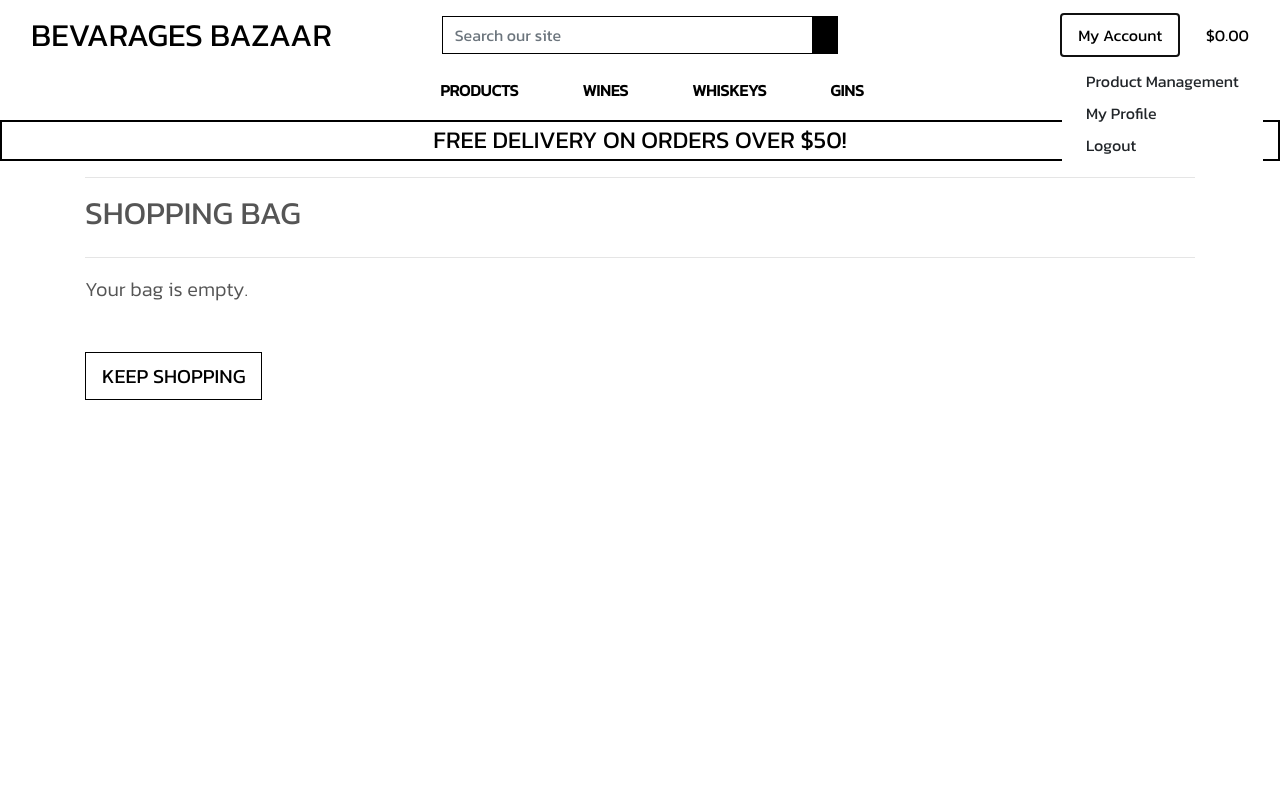
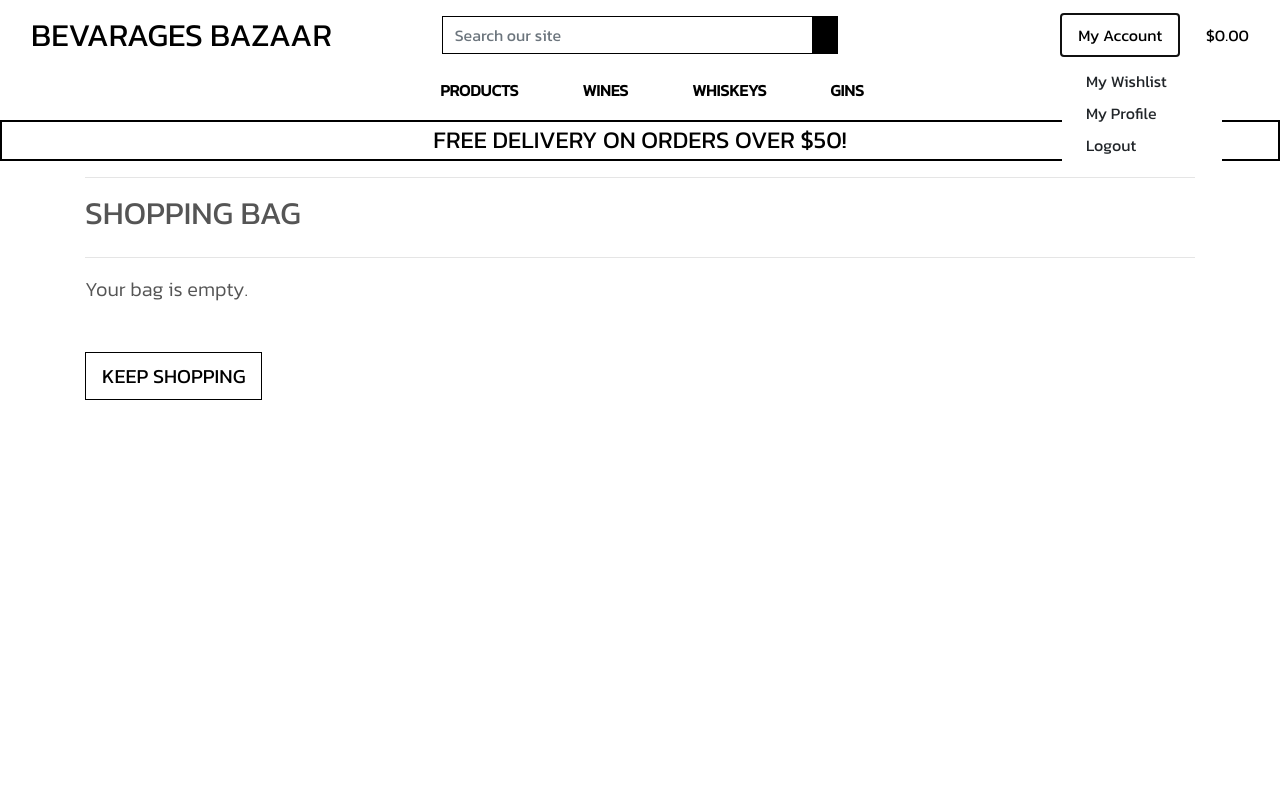
Before and after one commit to Afjunior18/beverage_bazaar, a Django app: page /bag/ in a window 1280 px wide, after a click on "My Account". Run offline with Django 3.2, Linux system fonts and the light colour scheme; a user stored in the database is signed in; parts of the project's set-up code (start-up, migrations or seed data) failed here and were passed over.

Commit message:
Add wishlist link to My Account in nav bar

```diff
--- a/templates/base.html
+++ b/templates/base.html
@@ -69,7 +69,7 @@
                       <div class="dropdown-menu border-0" aria-labelledby="user-options">
                           {% if request.user.is_authenticated %}
                               {% if request.user.is_superuser %}
-                                  <a href="" class="dropdown-item">Product Management</a>
+                                  <a href="{% url 'wishlist' %}" class="dropdown-item">My Wishlist</a>
                               {% endif %}
                               <a href="" class="dropdown-item">My Profile</a>
                               <a href="{% url 'account_logout' %}" class="dropdown-item">Logout</a>
--- a/templates/includes/mobile-top-header.html
+++ b/templates/includes/mobile-top-header.html
@@ -30,7 +30,7 @@
     <div class="dropdown-menu border-0" aria-labelledby="user-options">
         {% if request.user.is_authenticated %}
             {% if request.user.is_superuser %}
-                <a href="{% url 'account_logout' %}" class="dropdown-item">Product Management</a>
+                <a href="{% url 'wishlist' %}" class="dropdown-item">My Wishlist</a>
             {% endif %}
             <a href="" class="dropdown-item">My Profile</a>
             <a href="{% url 'account_logout' %}" class="dropdown-item">Logout</a>
```
